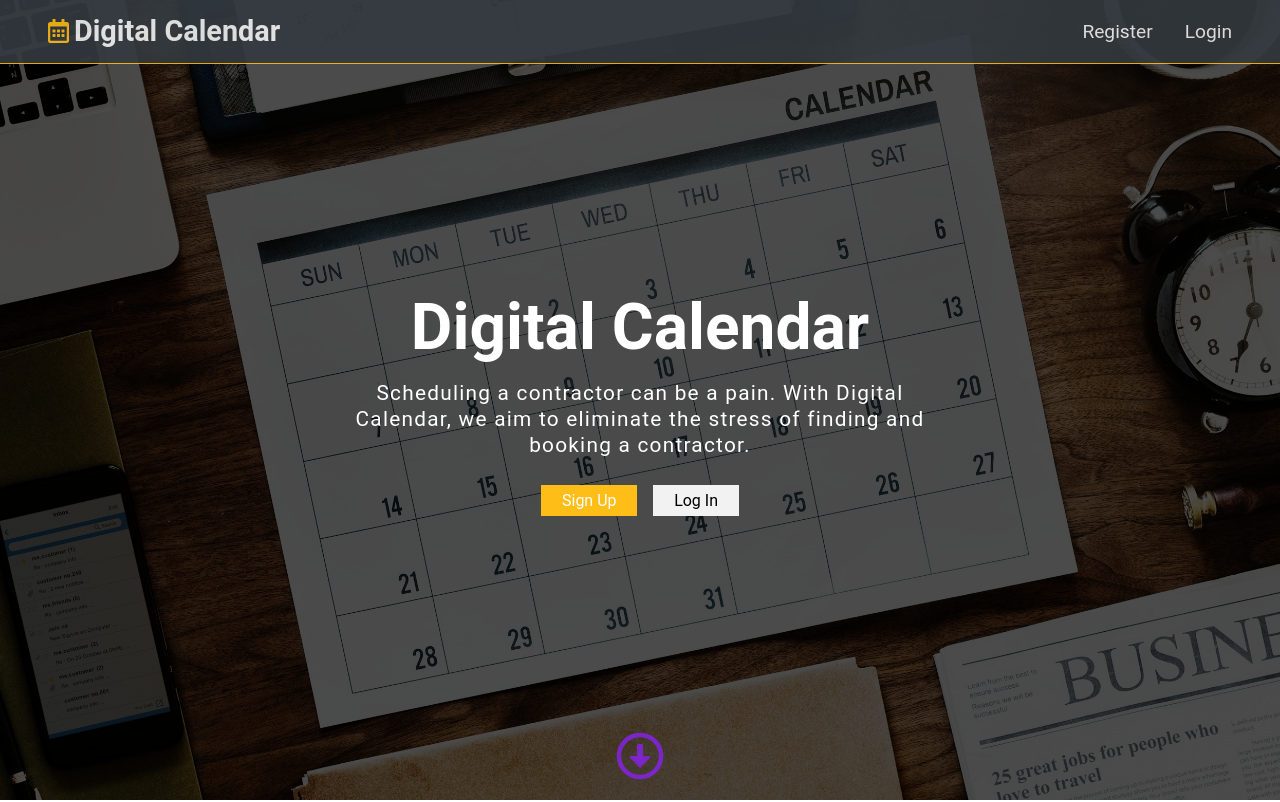
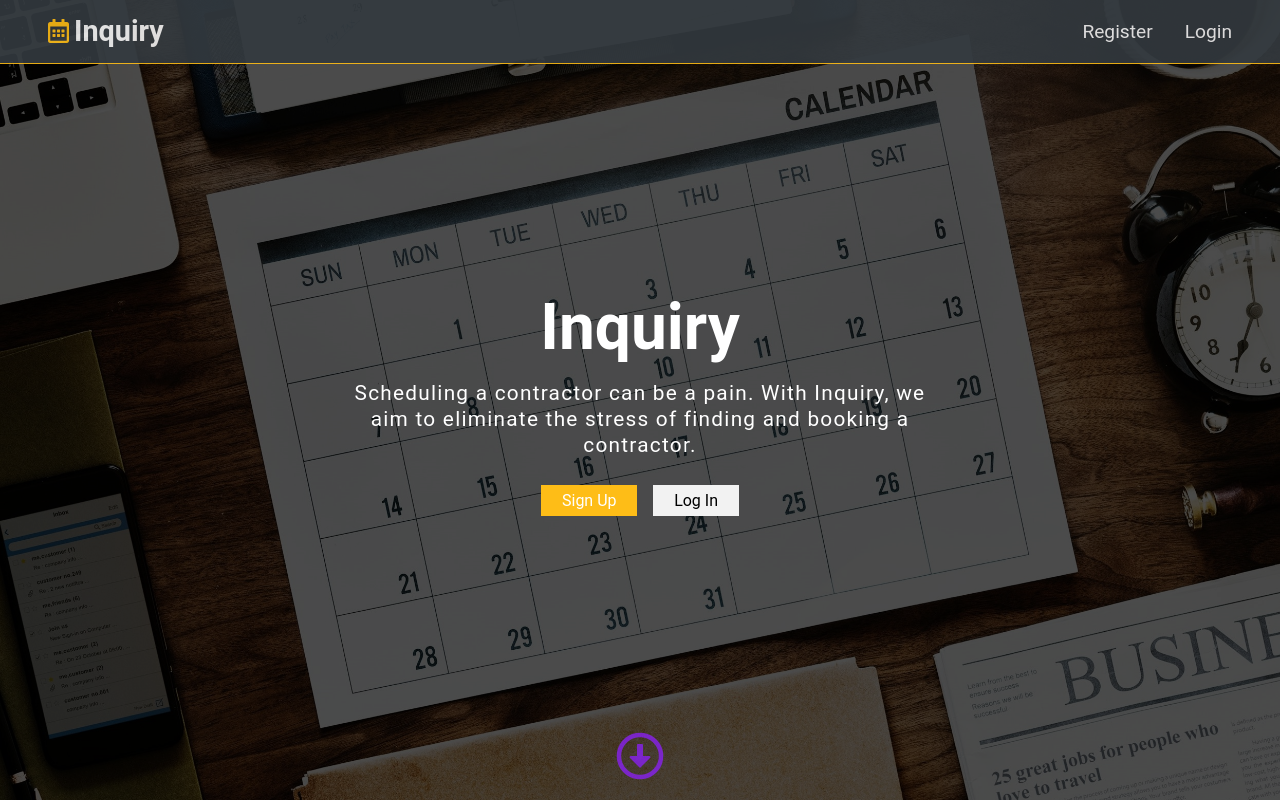
Before and after one commit to pt3-labs-contractor/PT3Labs_Contractor_FE, a React (Create React App) app in the folder client/: page / in a window 1280 px wide. Shown: the top 802 px of the page. Built offline with nearby package versions, Linux system fonts and the light colour scheme; a web font is replaced by a local one.

Commit message:
Created icon and changed team name to Inquiry

```diff
--- a/client/src/components/landingpage/LandingPage.js
+++ b/client/src/components/landingpage/LandingPage.js
@@ -10,10 +10,10 @@ function LandingPage({ user }) {
       <section className="landing">
         <div className="dark-overlay">
           <div className="landing-inner">
-            <h1>Digital Calendar</h1>
+            <h1>Inquiry</h1>
             <p>
-              Scheduling a contractor can be a pain. With Digital Calendar, we
-              aim to eliminate the stress of finding and booking a contractor.
+              Scheduling a contractor can be a pain. With Inquiry, we aim to
+              eliminate the stress of finding and booking a contractor.
             </p>
             {user.username ? (
               <div className="button">
--- a/client/src/components/navbar/MainNavbar.js
+++ b/client/src/components/navbar/MainNavbar.js
@@ -14,7 +14,7 @@ function Navbar({ user }) {
       <nav className="navbar bg-dark">
         <NavLink to="/" className="main-title">
           <i className="far fa-calendar-alt main-title-icon" />
-          <h1>Digital Calendar</h1>
+          <h1>Inquiry</h1>
         </NavLink>
         <ul>
           {user.username ? (
```
Also changed, not shown: 1 other file (tests, documents, lock files or other folders).
